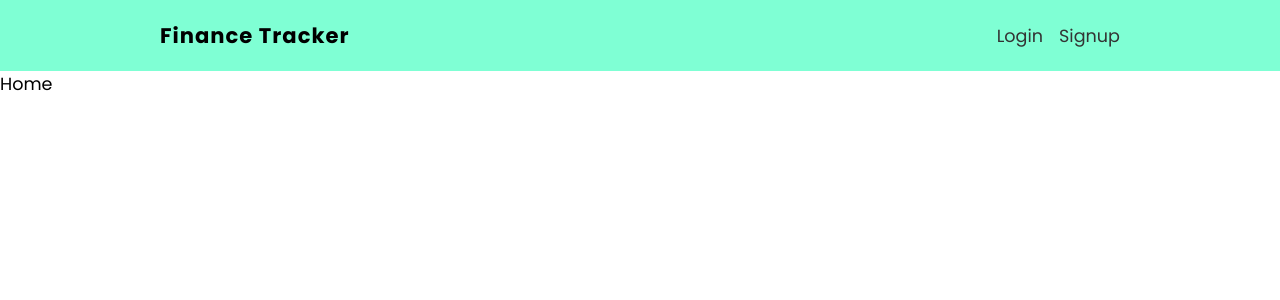
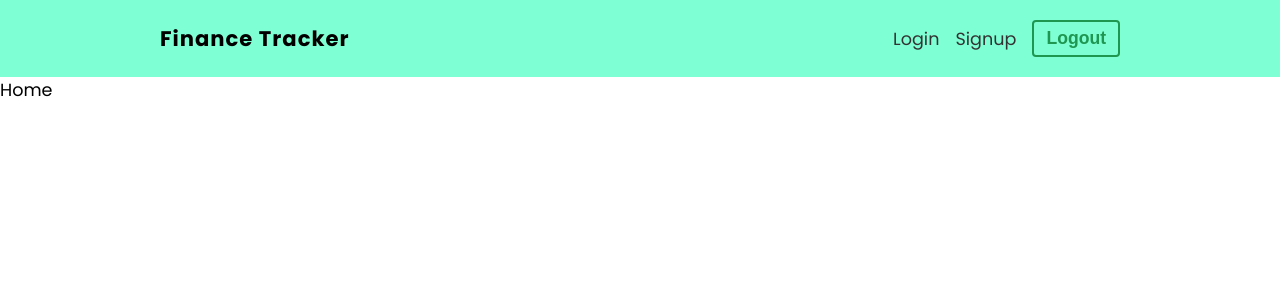
Before and after one commit to sidchopp/fin-track, a React (Create React App) app: page / in a window 1280 px wide. Shown: the top 300 px of the page. Built offline with nearby package versions, Linux system fonts and the light colour scheme.

Commit message:
logout button in Navbar and used useLogout hook

```diff
--- a/src/components/navbar/Navbar.js
+++ b/src/components/navbar/Navbar.js
@@ -1,7 +1,9 @@
 import { Link } from "react-router-dom";
+import { useLogout } from "../../hooks/useLogout";
 import styles from "./Navbar.module.css";
 
 const Navbar = () => {
+  const { logout } = useLogout();
   return (
     <nav className={styles.navbar}>
       <ul>
@@ -12,6 +14,11 @@
         <li>
           <Link to="/signup">Signup</Link>
         </li>
+        <li>
+          <button className="btn" onClick={logout}>
+            Logout
+          </button>
+        </li>
       </ul>
     </nav>
   );
```
